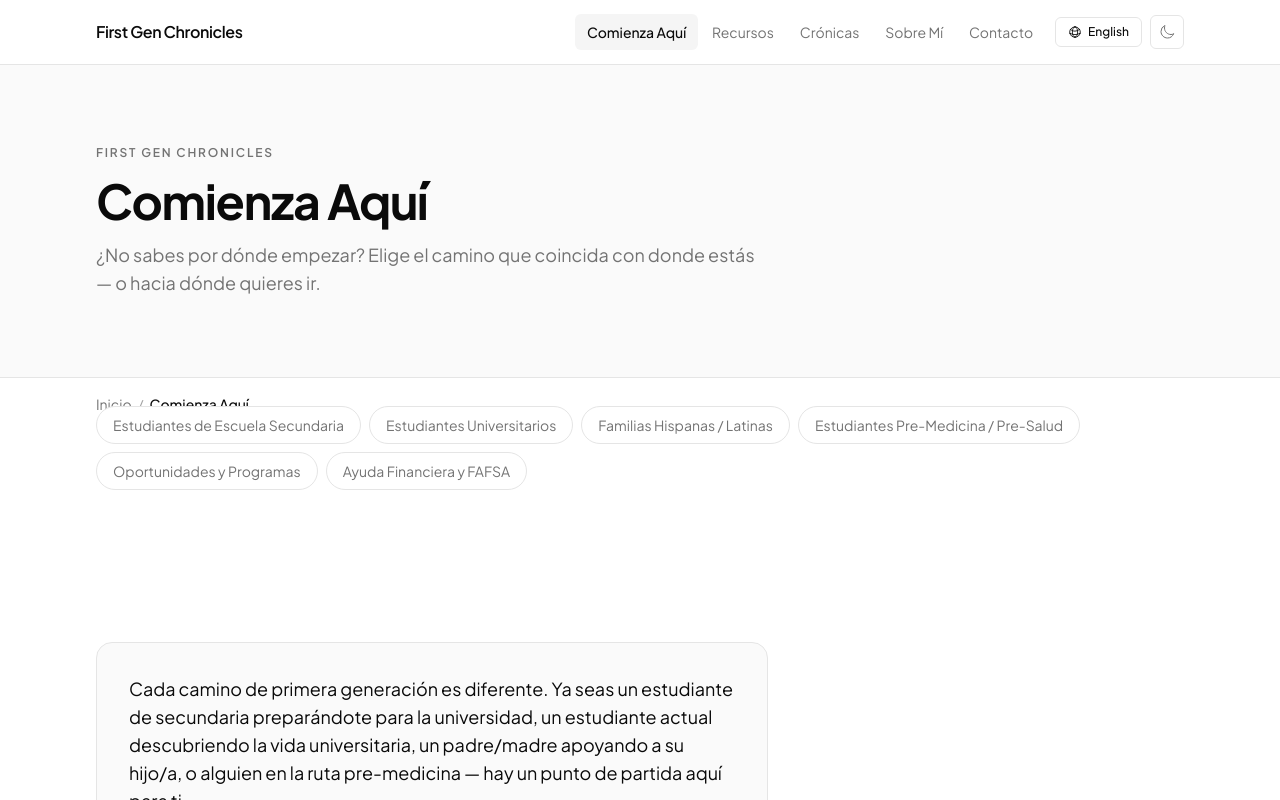
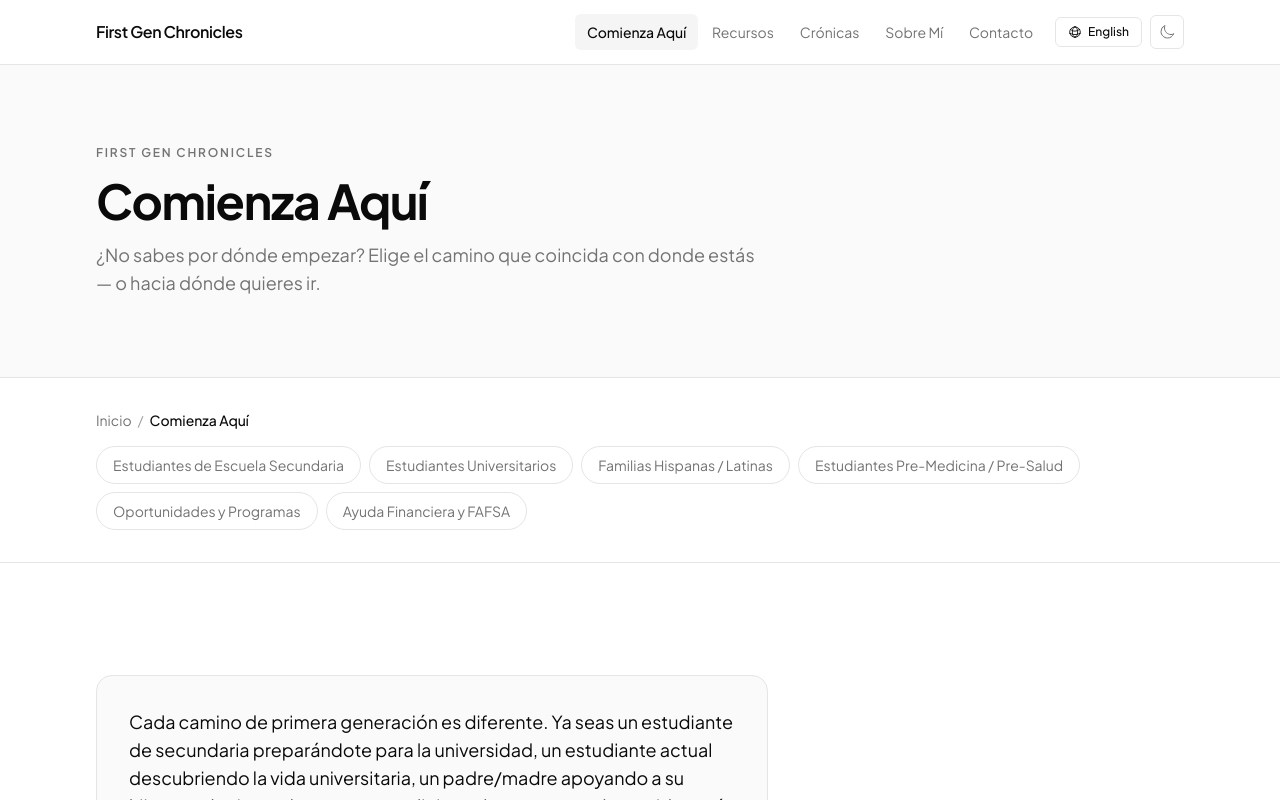
Before and after one commit to jas0nriverah/first-gen-website, a Next.js app: page /es/comienza-aqui in a window 1280 px wide. Shown: the top 800 px of the page. Built offline with nearby package versions, Linux system fonts and the light colour scheme.

Commit message:
Fix Start Here breadcrumb and pathway nav overlap.
Groups breadcrumbs and pathway pills in a shared container and removes the negative margin that caused them to collide below the hero.

```diff
--- a/src/app/(en)/start-here/page.tsx
+++ b/src/app/(en)/start-here/page.tsx
@@ -18,8 +18,12 @@ export default function StartHerePage() {
         title="Start Here"
         subtitle="Not sure where to begin? Choose the pathway that matches where you are — or where you want to go."
       />
-      <Breadcrumbs items={[{ label: "Start Here" }]} locale="en" />
-      <StartHereNav locale="en" />
+      <div className="border-b border-border bg-background">
+        <div className="section-container space-y-4 py-6 sm:py-8">
+          <Breadcrumbs items={[{ label: "Start Here" }]} locale="en" embedded />
+          <StartHereNav locale="en" embedded />
+        </div>
+      </div>
 
       <div className="section-padding">
         <div className="section-container">
--- a/src/app/es/comienza-aqui/page.tsx
+++ b/src/app/es/comienza-aqui/page.tsx
@@ -19,8 +19,12 @@ export default function ComienzaAquiPage() {
         title="Comienza Aquí"
         subtitle="¿No sabes por dónde empezar? Elige el camino que coincida con donde estás — o hacia dónde quieres ir."
       />
-      <Breadcrumbs items={[{ label: "Comienza Aquí" }]} locale="es" />
-      <StartHereNav locale="es" />
+      <div className="border-b border-border bg-background">
+        <div className="section-container space-y-4 py-6 sm:py-8">
+          <Breadcrumbs items={[{ label: "Comienza Aquí" }]} locale="es" embedded />
+          <StartHereNav locale="es" embedded />
+        </div>
+      </div>
 
       <div className="section-padding">
         <div className="section-container">
--- a/src/components/Breadcrumbs.tsx
+++ b/src/components/Breadcrumbs.tsx
@@ -9,11 +9,15 @@ type BreadcrumbItem = {
 type BreadcrumbsProps = {
   items: BreadcrumbItem[];
   locale?: "en" | "es";
+  embedded?: boolean;
 };
 
-export function Breadcrumbs({ items, locale = "en" }: BreadcrumbsProps) {
+export function Breadcrumbs({ items, locale = "en", embedded = false }: BreadcrumbsProps) {
   return (
-    <nav aria-label="Breadcrumb" className="section-container py-4">
+    <nav
+      aria-label="Breadcrumb"
+      className={embedded ? undefined : "section-container py-4"}
+    >
       <ol className="flex flex-wrap items-center gap-1.5 text-sm text-muted">
         <li>
           <Link
--- a/src/components/StartHereNav.tsx
+++ b/src/components/StartHereNav.tsx
@@ -2,16 +2,17 @@ import { pathways } from "@/lib/site-data";
 
 type StartHereNavProps = {
   locale?: "en" | "es";
+  embedded?: boolean;
 };
 
-export function StartHereNav({ locale = "en" }: StartHereNavProps) {
+export function StartHereNav({ locale = "en", embedded = false }: StartHereNavProps) {
   const items = pathways[locale];
   const label = locale === "es" ? "Elige tu camino" : "Choose your path";
 
   return (
     <nav
       aria-label={label}
-      className="section-container -mt-6 mb-10 flex flex-wrap gap-2"
+      className={`flex flex-wrap gap-2 ${embedded ? "" : "section-container mb-10"}`}
     >
       {items.map((item) => (
         <a
```
